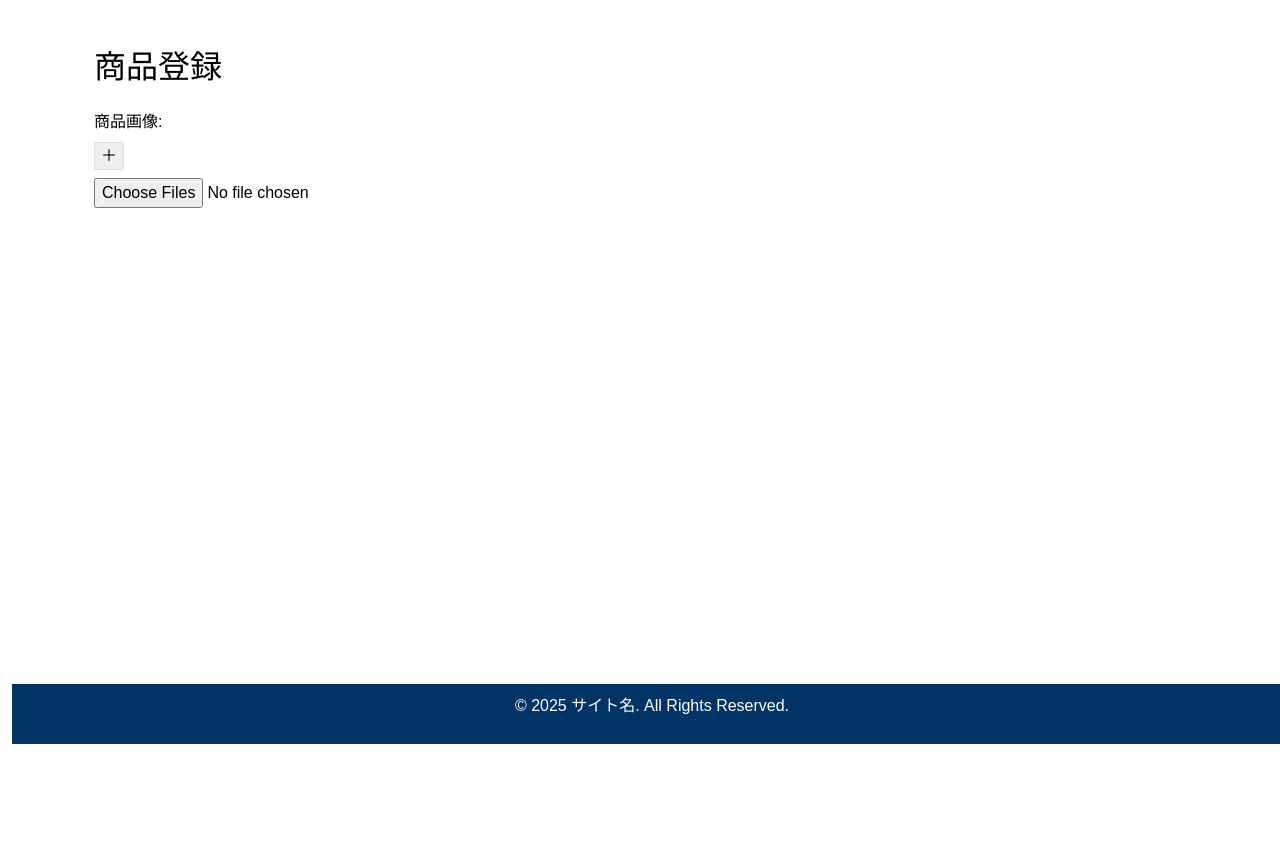
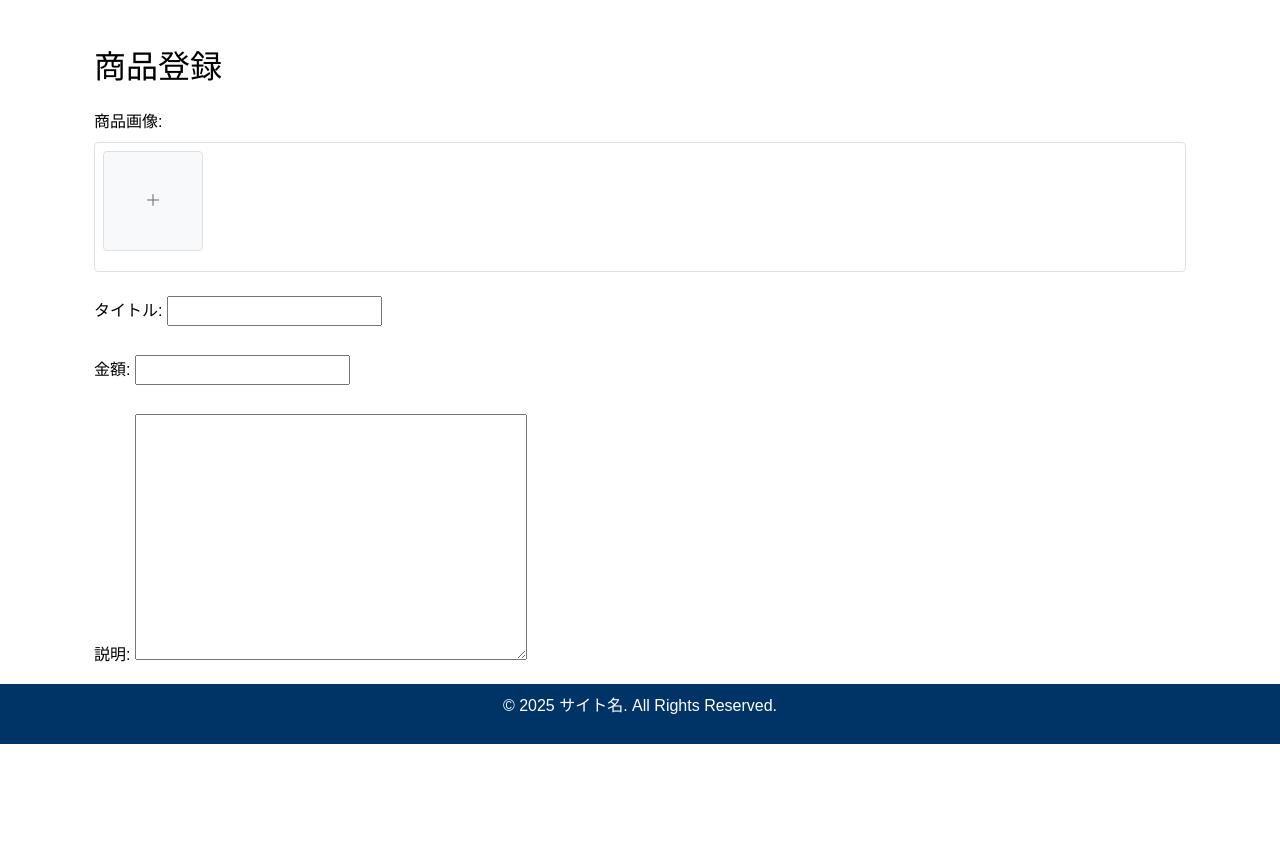
Before and after one commit to th-kairi/SampleDjango, a Django app: page /member/products/register/ in a window 1280 px wide. Shown: the part 56-897 px from the top of the page. Before the commit the page ends 800 px from the top, so only its background shows below. Run offline with Django 4.2, Linux system fonts and the light colour scheme.

Commit message:
mod product_list

```diff
--- a/testSite001/main/models.py
+++ b/testSite001/main/models.py
@@ -237,7 +237,7 @@ class Product(models.Model):
     # 商品の詳細な説明を格納するフィールド
     description = models.TextField(verbose_name="商品説明")
     # 商品の価格（小数点第2位まで対応）
-    price = models.DecimalField(max_digits=10, decimal_places=2, verbose_name="価格")
+    price = models.IntegerField(verbose_name="価格")
     # 商品の出品日時
     created_at = models.DateTimeField(auto_now_add=True, verbose_name="出品日時")
     # 商品情報の更新日時
--- a/testSite001/member/templates/products/register_product.html
+++ b/testSite001/member/templates/products/register_product.html
@@ -9,16 +9,43 @@
         <!-- 商品画像 -->
         <div id="image-upload-section" class="mb-4">
             <label class="block text-lg font-medium mb-2">商品画像:</label>
-        <div id="image-preview-container" class="flex gap-4 overflow-x-auto pb-2">
+            <div id="image-preview-container"
+                 class="d-flex gap-3 overflow-auto p-2 border rounded"
+                 style="white-space: nowrap; max-width: 100%; height: 130px;">
                 <!-- プラスボタン -->
                 <button
                     type="button"
                     id="add-image-button"
-                class="w-24 h-24 flex items-center justify-center border border-dashed border-gray-300 rounded-lg text-gray-500 text-2xl">
+                    class="d-flex align-items-center justify-content-center border border-dashed rounded bg-light text-muted"
+                    style="width: 100px; height: 100px;">
                     ＋
                 </button>
             </div>
-        <input type="file" name="images" id="image-input" class="hidden" multiple>
+            <input type="file" name="images" id="image-input" class="d-none" multiple>
+        </div>
+
+        <!-- 商品情報 -->
+        <div class="mb-4">
+            <label for="name" class="block text-lg font-medium mb-2">タイトル:</label>
+            {{ product_form.name }}
+        </div>
+
+        <div class="mb-4">
+            <label for="price" class="block text-lg font-medium mb-2">金額:</label>
+            {{ product_form.price }}
+        </div>
+
+        <div class="mb-4">
+            <label for="description" class="block text-lg font-medium mb-2">説明:</label>
+            {{ product_form.description }}
+        </div>
+
+        <!-- ボタン -->
+        <div class="d-flex gap-3">
+            <button type="submit" class="btn btn-primary">登録する</button>
+            <a href="{% url 'member:product_list' %}" class="btn btn-secondary">キャンセル</a>
+        </div>
+    </form>
 </div>
 
 <script>
@@ -43,18 +70,21 @@
                     const img = document.createElement('img');
                     img.src = e.target.result;
                     img.alt = "選択した画像";
-                        img.className = "w-24 h-24 object-cover rounded-lg shadow";
+                    img.className = "rounded border shadow-sm";
+                    img.style = "width: 100px; height: 100px; object-fit: cover;";
 
                     // 削除ボタンを作成
                     const removeBtn = document.createElement('button');
                     removeBtn.type = "button";
                     removeBtn.innerHTML = "×";
-                        removeBtn.className = "absolute top-0 right-0 bg-red-500 text-white rounded-full w-6 h-6 flex items-center justify-center";
+                    removeBtn.className = "btn btn-danger btn-sm position-absolute";
+                    removeBtn.style = "top: 5px; right: 5px;";
                     removeBtn.onclick = () => container.remove();
 
                     // プレビュー要素を追加
                     const container = document.createElement('div');
-                        container.className = "relative flex-shrink-0";
+                    container.className = "position-relative d-inline-block";
+                    container.style = "width: 100px; height: 100px; margin-right: 10px;";
                     container.appendChild(img);
                     container.appendChild(removeBtn);
 
--- a/testSite001/member/views.py
+++ b/testSite001/member/views.py
@@ -103,29 +103,26 @@ class ProductRegisterView(View):
             'product_form': product_form,
         })
 
+    # 商品登録処理
     def post(self, request):
         product_form = self.ProductForm(request.POST)
 
         if product_form.is_valid():
             # 商品データを保存
             product = product_form.save(commit=False)
+
+            # ログインユーザーが Member モデルか確認して取得
             try:
-                # ログインユーザーが Member モデルであることを確認
                 member_instance = Member.objects.get(pk=request.user.pk)
             except Member.DoesNotExist:
-                return redirect('member:index')  # エラー処理
+                return redirect('member:index')
 
             product.seller = member_instance
             product.save()
 
             # 画像データを保存
-            for image in request.FILES.getlist('images'):
+            for image in request.FILES.getlist('images'):  # HTML側で name="images" を設定
+                print("image:",image)
                 ProductImage.objects.create(product=product, image=image)
 
             return redirect('member:product_list')
-        else:
-            print("フォームエラー:", product_form.errors)
-
-        return render(request, 'products/register_product.html', {
-            'product_form': product_form,
-        })
```
Also changed, not shown: testSite001/member/templates/products/product_list.html (+29 -17 lines), testSite001/db.sqlite3, testSite001/main/migrations/0006_alter_product_price.py (added), testSite001/static/images/no-image.png (renamed from testSite001/static/image/no-image.png). Lines whose indentation alone changed are shown as unchanged.
